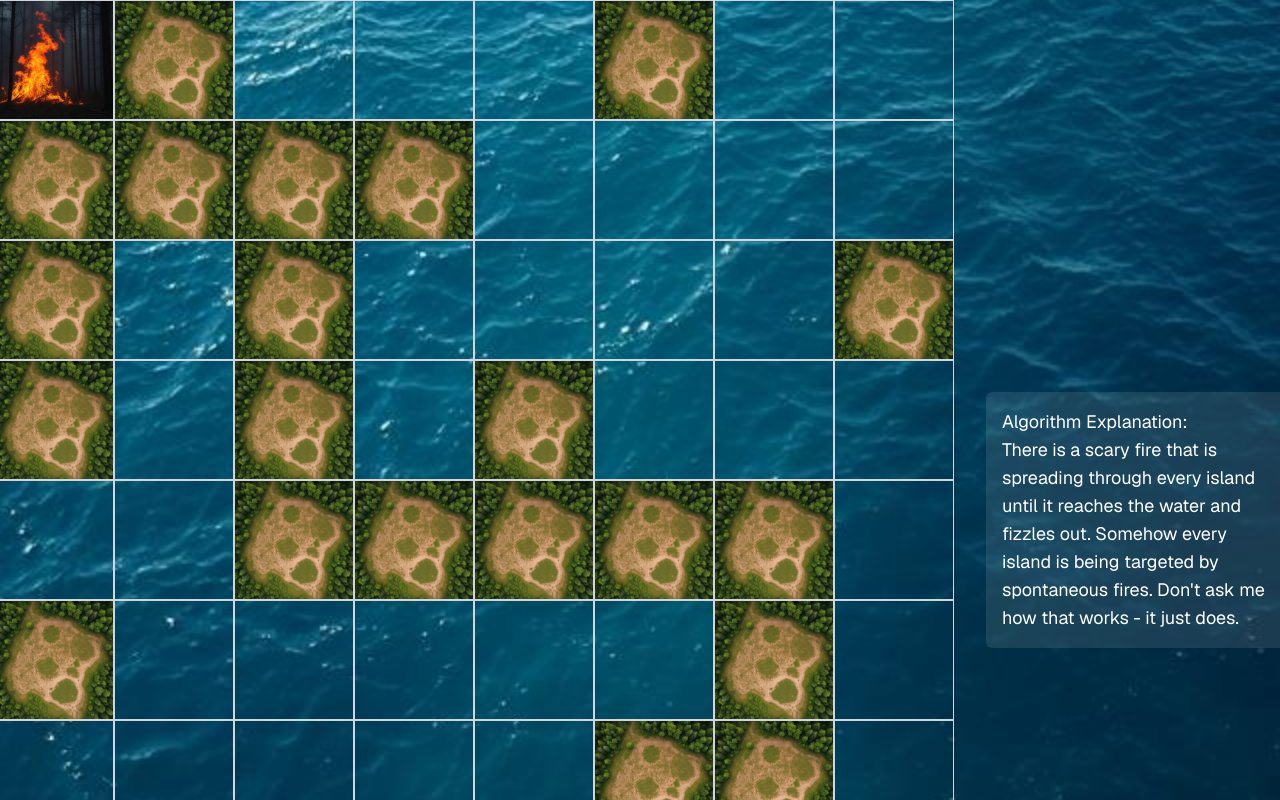
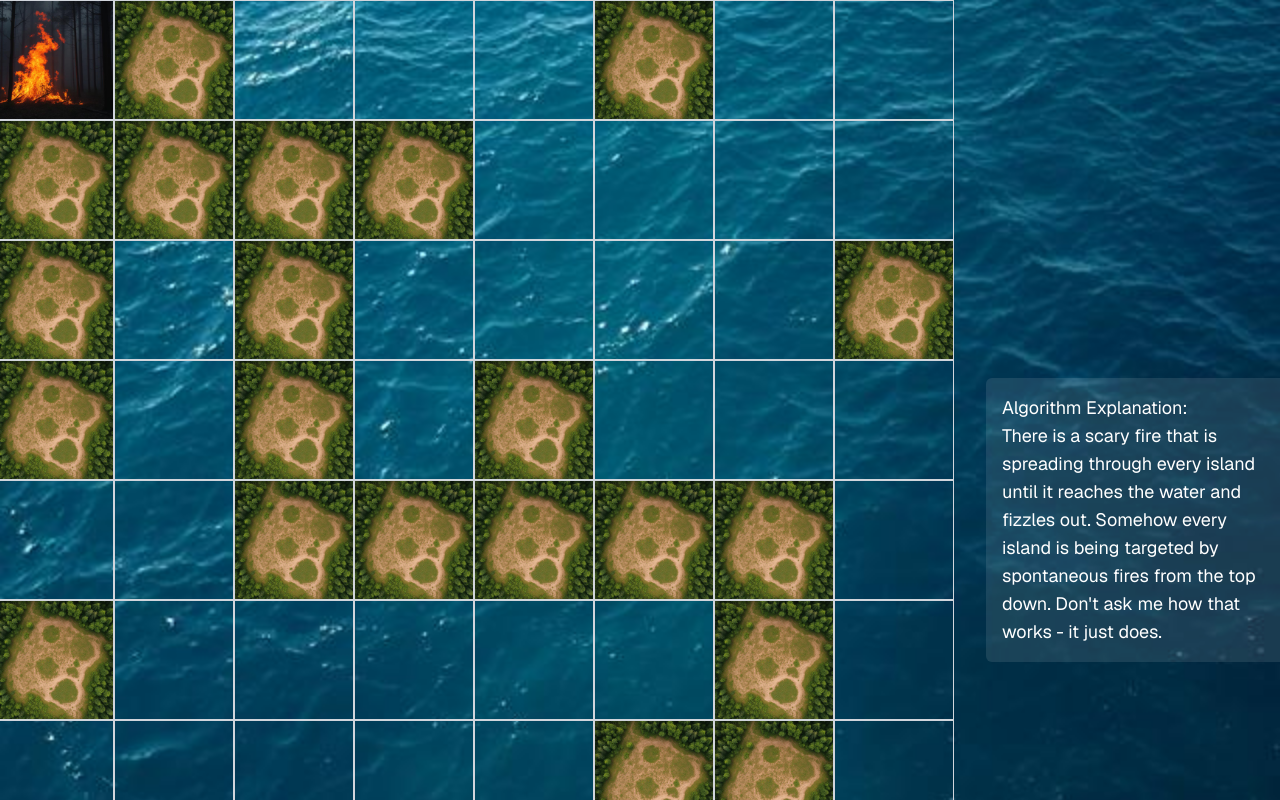
Before and after one commit to vo-eric/algos, a Next.js app: page /search/bfs in a window 1280 px wide. Shown: the top 800 px of the page. Built offline with nearby package versions, Linux system fonts and the light colour scheme.

Commit message:
Update lore text

```diff
--- a/src/app/search/bfs/page.tsx
+++ b/src/app/search/bfs/page.tsx
@@ -54,8 +54,8 @@ export default function BFS() {
           <section>
             There is a scary fire that is spreading through every island until
             it reaches the water and fizzles out. Somehow every island is being
-            targeted by spontaneous fires. Don&apos;t ask me how that works - it
-            just does.
+            targeted by spontaneous fires from the top down. Don&apos;t ask me
+            how that works - it just does.
           </section>
         </div>
       </div>
```
